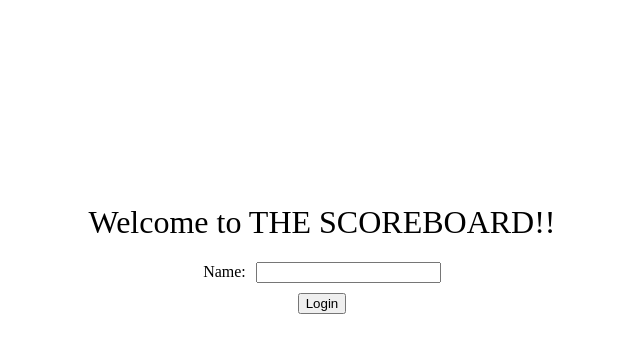
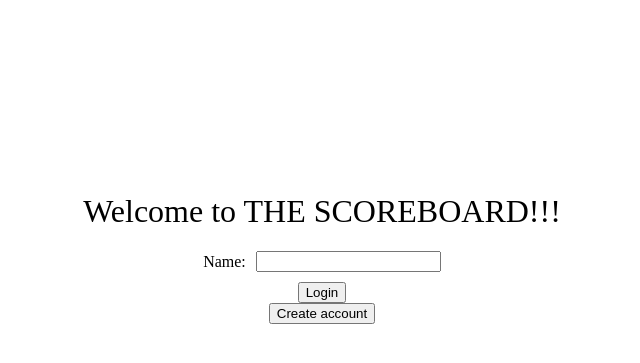
Before and after one commit to TanCoshgraph/social-credit-system, a Flask app: page /login in a window 1280 px wide. Shown: the part 152-515 px from the top of the page, without its empty margins (318-958 px from the left). Run offline with Flask 3, Linux system fonts and the light colour scheme; some web fonts are replaced.

Commit message:
add create account button

```diff
--- a/app.py
+++ b/app.py
@@ -82,6 +82,11 @@ class Transfer(db.Model):
 
 with app.app_context():
     db.create_all()
+
+def create_default_rows():
+
+        admin = Person(id=ADMIN_ID, name='admin', score=0, passcode='super_safe', allowance=100)
+        create_object(admin)
 
 def create_object(db_model_object):
     try:
@@ -185,6 +190,28 @@ def render_dashboard_signed_in(user, status=None, messages_component_status=None
                             people=people_info,
                             leader=leader)
 
+@app.route("/create_account", methods=['GET'])
+def create_account():
+    return render_create_account_page()
+
+def render_create_account_page():
+    return render_template('create_account.html')
+
+@app.route("/create_account", methods=['POST'])
+def create_account_post():
+    name = request.form["name"]
+    passcode = request.form["passcode"]
+    if not name or not passcode:
+        return "Please fill out all fields <br> <a href='/create_account'>Go Back</a>", 400
+    person = find_person_by_name(name)
+    if person:
+        return "User already exists <br> <a href='/create_account'>Go Back</a>", 400
+    else:
+        person = Person(name=name, score=0, passcode=passcode, allowance=100)
+        create_object(person)
+        return redirect('/')
+
+
 @app.route("/transfer_points", methods=['POST'])
 def attempt_points_transfer():
     sender_id = int(request.form["sender_id"])
--- a/compose.yaml
+++ b/compose.yaml
@@ -2,7 +2,7 @@ services:
   web:
     build: .
     ports:
-      - "8080"
+      - 8080:8080
     develop:
       watch:
         - action: sync
--- a/templates/login.html
+++ b/templates/login.html
@@ -57,7 +57,7 @@ form label {
 </head>
 <body>
     <div class="container">
-        <h1 class="sixtyfour-convergence-1">Welcome to THE SCOREBOARD!! </h1>
+        <h1 class="sixtyfour-convergence-1">Welcome to THE SCOREBOARD!!! </h1>
         <!-- <h2>Log in</h2> -->
         <form method="post" action="/login">
             <div class="form-group">
@@ -66,6 +66,10 @@ form label {
             </div>
             <button type="submit">Login</button>
         </form>
+
+        <a href="/create_account">
+          <button type="submit">Create account</button>
+        </a>
     </div>
 </body>
 </html>
```
Also changed, not shown: templates/create_account.html (added, +14 -0 lines).
